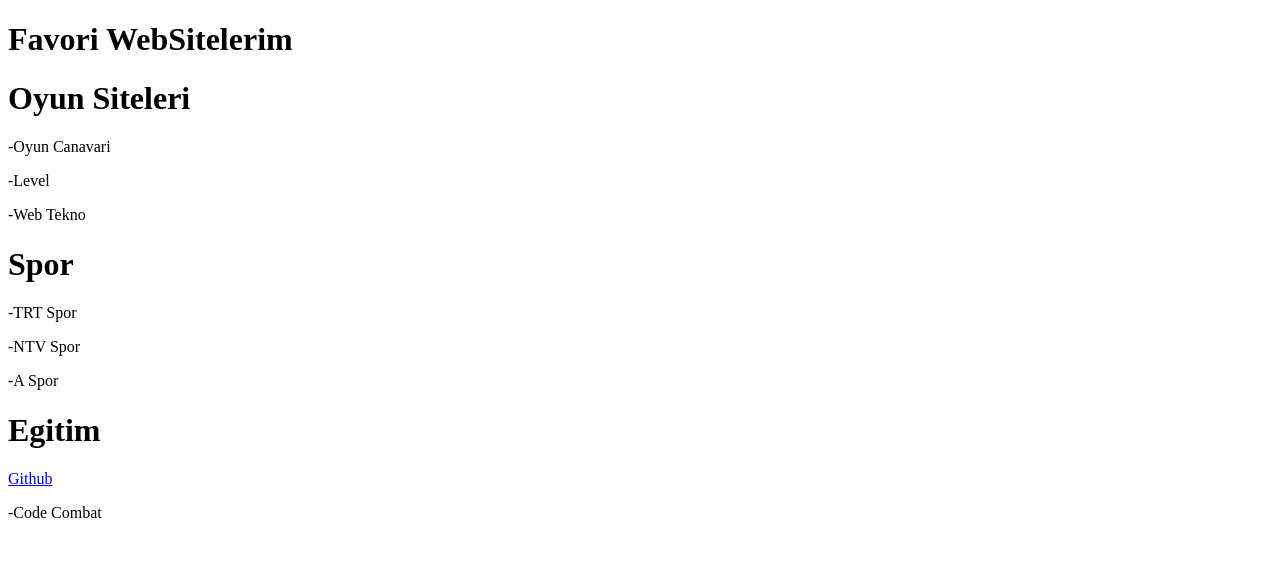
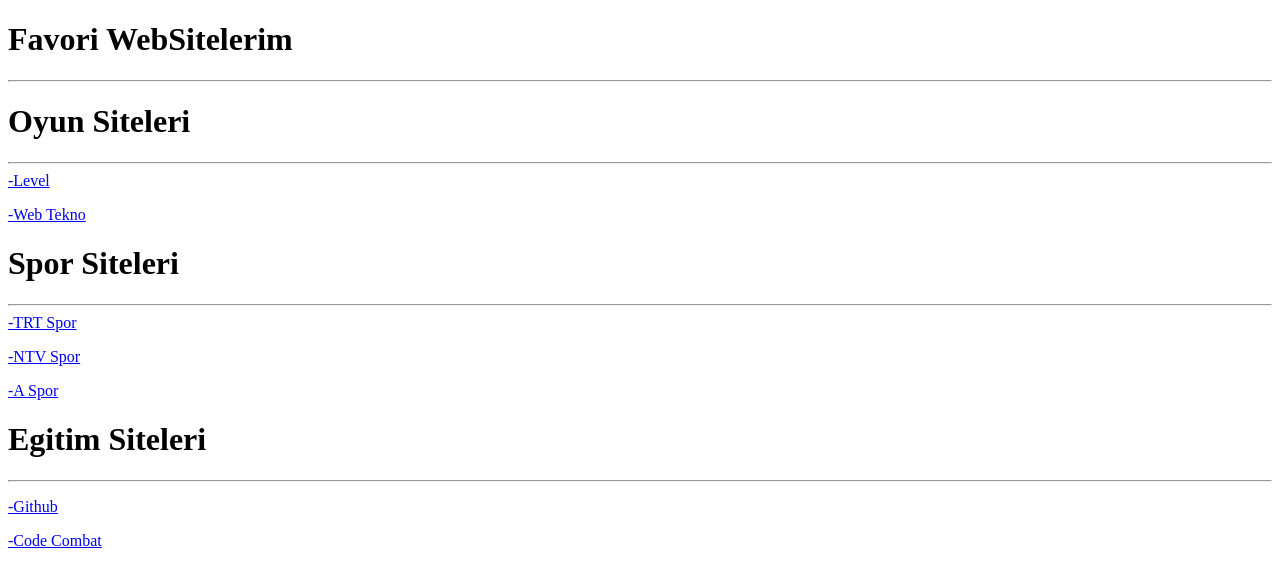
Before and after one commit to Meersy/HomeWork, a plain HTML site: page 20180330/index.html in a window 1280 px wide. Drawn offline with Linux system fonts and the light colour scheme.

Commit message:
HomeWork Fixed

```diff
--- a/20180330/index.html
+++ b/20180330/index.html
@@ -8,22 +8,31 @@
 </head>
 <body>
    <h1>Favori WebSitelerim</h1>
+   <hr>
     <h1>Oyun Siteleri</h1>
-    <p>-Oyun Canavari</p>
-    <p>-Level</p>
-    <p>-Web Tekno</p>
+    <hr>
+    <a href="https://www.level.com.tr/" target="_blank" <p>-Level</p>
+    <a href="http://www.webtekno.com/" target="_blank" <p>-Web Tekno</p>
+    </a>
+    <h1>Spor Siteleri</h1>
+    <hr>
+<a href="http://www.trtspor.com.tr/" target="_blank"
+<p>-TRT Spor</p>
 
-    <h1>Spor</h1>
-<p>-TRT Spor</p>
-<p>-NTV Spor</p>
-<p>-A Spor</p>
+</a>
+<a href="http://www.ntvspor.net/" target="_blank" <p>-NTV Spor</p>
 
-<h1>Egitim</h1>
+</a>
+<a href="https://www.aspor.com.tr/" target="_blank" <p>-A Spor</p>
+</a>
+<h1>Egitim Siteleri</h1>
+<hr>
  <a href="https://github.com/" target="_blank">
-    Github
+    <p>-Github</p>
 </a>
-<p>-Code Combat</p>
-
+<a href="https://codecombat.com/" target="_blank">
+    <p>-Code Combat</p>
+</a>
 
 
 </body>
```
